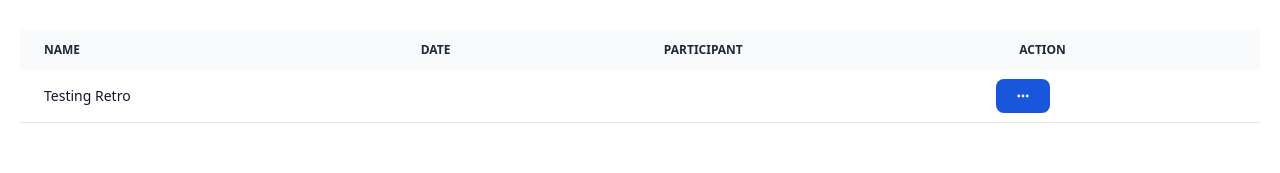
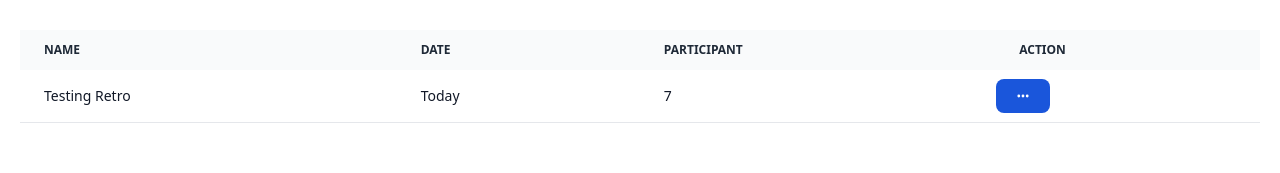
Before and after one commit to patrickiyiakimo/retro-manager, a React (Create React App) app: page /retrodashboard in a window 1280 px wide. Shown: the part 130-303 px from the top of the page. Built offline with nearby package versions, Linux system fonts and the light colour scheme.

Commit message:
changed the text color

```diff
--- a/src/pages/RetroDashboard.tsx
+++ b/src/pages/RetroDashboard.tsx
@@ -36,8 +36,8 @@ export default function RetroDashboard() {
               >
                 Testing Retro
               </th>
-              <td className="px-6 py-4 text-white">Today</td>
-              <td className="px-6 py-4 text-white">7</td>
+              <td className="px-6 py-4 text-gray-900 dark:text-white">Today</td>
+              <td className="px-6 py-4 text-gray-900 dark:text-white">7</td>
               <td>
                 <button
                   onClick={handleModalToggle}
```
Also changed, not shown: src/utilities/LoginValidation.ts (deleted, +0 -10 lines).
